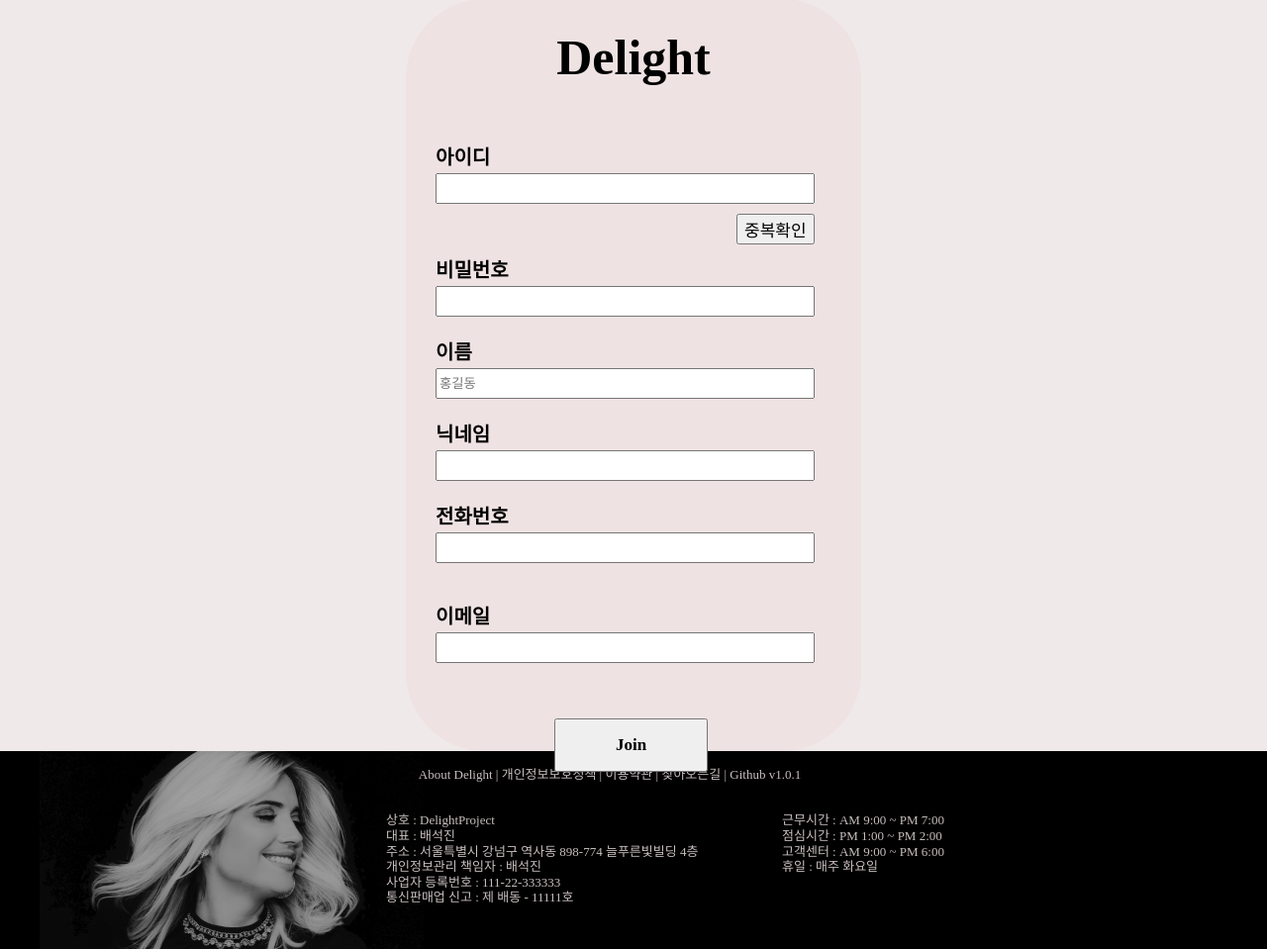
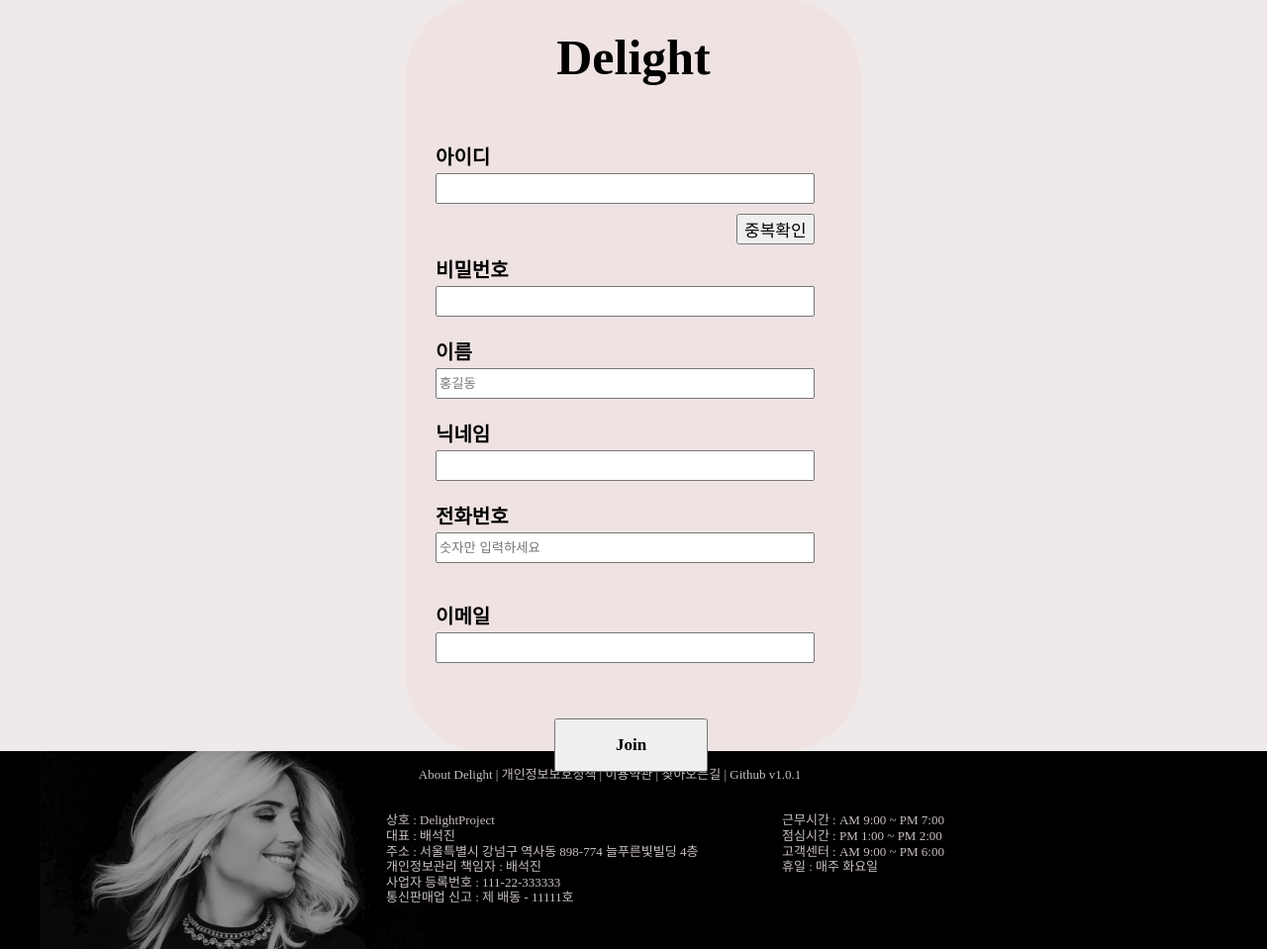
Before and after one commit to BaeSeokJin/bellehair, a Java web app: page /member/join-form in a window 1280 px wide. Shown: the part 210-1169 px from the top of the page at 99% size. Run offline with Spring Boot 4, a stand-in JSP engine, Linux system fonts and the light colour scheme; data that the repository does not hold is empty; the project's own start-up code is not run, and a stand-in starts its controllers and pages; some web fonts are replaced.

Commit message:
간단한수정

```diff
--- a/src/main/java/com/bsj/delight/member/model/repository/MemberRepository.java
+++ b/src/main/java/com/bsj/delight/member/model/repository/MemberRepository.java
@@ -15,7 +15,7 @@
 	// 로그인에 필요한 세션 불러오기
 	Member authenticateUser(Member member);
 
-	//
+	// 아이디 체크 기능
 	@Select("select * from member where user_id = #{userId}")
 	Member selectMemberByUserId(String userId);
 
--- a/src/main/java/com/bsj/delight/member/validator/JoinFormValidator.java
+++ b/src/main/java/com/bsj/delight/member/validator/JoinFormValidator.java
@@ -20,11 +20,13 @@
 
 	@Override
 	public boolean supports(Class<?> clazz) {
-		return JoinForm.class.equals(clazz);
+		return JoinForm.class.equals(clazz); // 우리가 지정한 클래스와 같은 클래스만 벨리데이터가 동작이 되도록 설정
 	}
 
 	@Override
 	public void validate(Object target, Errors errors) {
+		// target을 JoinForm form로 다운캐스팅 한다.
+		// 컨트롤러로 넘어가기 전에 먼저 validate가 작동한다.
 		JoinForm form = (JoinForm) target;
 
 		//1. 아이디 존재유무
--- a/src/main/webapp/WEB-INF/views/member/join-form.jsp
+++ b/src/main/webapp/WEB-INF/views/member/join-form.jsp
@@ -17,7 +17,7 @@
 <body>
 
 <div class="join-container"><!-- 컨테이너 열기 -->
-<form:form modelAttribute="joinForm" action="/member/join" method="post" id="frm_join">
+<form:form modelAttribute="joinForm" action="/member/join" method="post" id="frm_join"> <!-- 모델 객체에 joinForm라는 속성으로 넘어오는 객체에 대해 직접적으로 접근 할 수 있음 -->
 
     <h1 class="delight">Delight</h1>
     <br><br>
@@ -29,7 +29,6 @@
         <input type="text" name="userId" id="userId" required/>
         <button type="button" id="btnIdCheck" style="margin-left: 304px;">중복확인</button>
 		<form:errors path="userId" cssClass="valid-msg"/>
-
     </div>
 
     <!-- 비밀번호 입력 + 벨리데이터 -->
@@ -62,7 +61,7 @@
     <!-- 전화번호 입력 + 벨리데이터 -->
     <div class="section01">
         <label class="join-text" for="email">전화번호</label><br>
-        <input type="tel" name="tell" id="tell" required >
+        <input type="tel" name="tell" id="tell" placeholder="숫자만 입력하세요" required >
         <form:errors path="tell" cssClass="valid-msg"/>
     </div>
 
@@ -93,7 +92,7 @@
 <!-- footer -->
 <%@ include file="/WEB-INF/views/include/footer.jsp" %>
 
-<!-- <script type="text/javascript" src="/resources/js/member/joinForm.js"></script> -->
+<script type="text/javascript" src="/resources/js/member/joinForm.js"></script>
 
 </body>
 </html>
```
